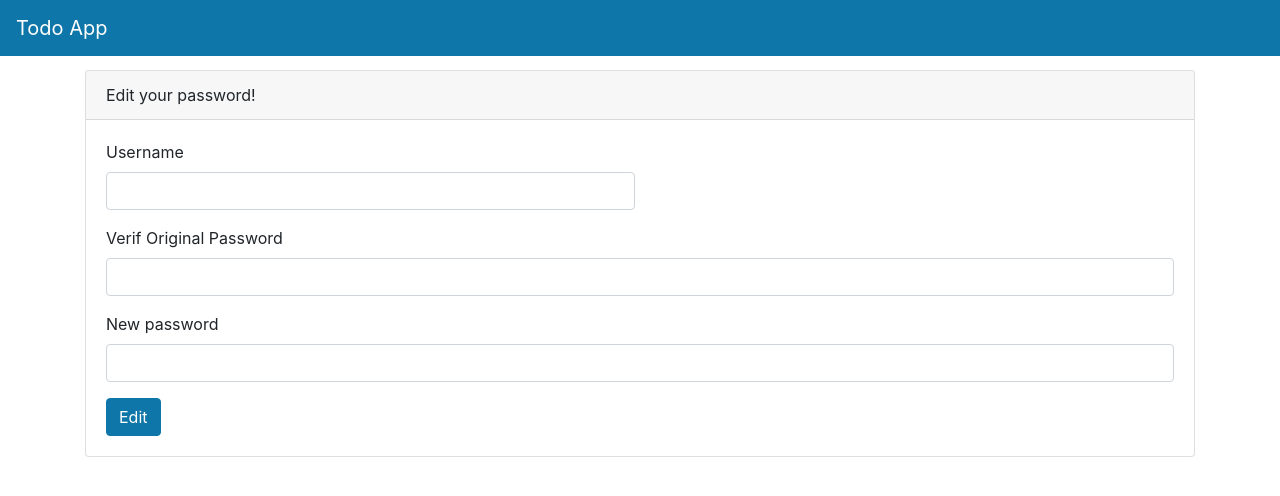
After one commit to meet0208/FastAPI_Application, a FastAPI app: template Todos/templates/edit-user-password.html in a window 1280 px wide. The commit adds this page. Shown: the top 496 px of the page. Run offline with FastAPI, Linux system fonts and the light colour scheme; the template is opened without the code that fills it, so the values that code supplies are empty; some libraries are stand-ins or nearby versions.

Commit message:
Feat: new html file and some other minute changes.

```diff
--- a/Todos/Router/auth.py
+++ b/Todos/Router/auth.py
@@ -57,6 +57,7 @@ def render_login_page(request: Request):
 @router.get("/register-page")
 def render_register_page(request: Request):
     return templates.TemplateResponse("register.html", {"request": request})
+
 """
 Endpoints
 """
--- a/Todos/database.py
+++ b/Todos/database.py
@@ -12,14 +12,14 @@ This is used to connect database with local database which is sqlite3.
 """
 This crededbtials is to connect postgresql which is server based sql database.
 """
-# SQLALCHEMY_DATABASE_URL = 'postgresql://postgres:admin@localhost/TodoApplicationDatabase'
-# engine = create_engine(SQLALCHEMY_DATABASE_URL)
+SQLALCHEMY_DATABASE_URL = 'postgresql://postgres:admin@localhost/TodoApplicationDatabase'
+engine = create_engine(SQLALCHEMY_DATABASE_URL)
 
 """
 This crededbtials is to connect postgresql on render as Paas(project as a service).
 """
-SQLALCHEMY_DATABASE_URL = 'postgresql://todoapplicationdatabase_99sq_user:yvpq5ff30UnWhk9ic0uHBEkffpFDqjNn@dpg-d0hcmkidbo4c73dld8u0-a.oregon-postgres.render.com/todoapplicationdatabase_99sq'
-engine = create_engine(SQLALCHEMY_DATABASE_URL)
+# SQLALCHEMY_DATABASE_URL = 'postgresql://todoapplicationdatabase_99sq_user:yvpq5ff30UnWhk9ic0uHBEkffpFDqjNn@dpg-d0hcmkidbo4c73dld8u0-a.oregon-postgres.render.com/todoapplicationdatabase_99sq'
+# engine = create_engine(SQLALCHEMY_DATABASE_URL)
 
 SessionLocal = sessionmaker(autocommit=False, autoflush=False, bind=engine)
 Base = declarative_base()
--- /dev/null
+++ b/Todos/templates/edit-user-password.html
@@ -0,0 +1,44 @@
+{% extends 'layout.html' %}
+
+{% block title %} TodoApp Edit Password {% endblock %}
+
+{% block content %}
+<div class="container">
+     <div class="card">
+         <div class="card-header">
+             Edit your password!
+         </div>
+         <div class="card-body">
+             {% if msg %}
+                 {% if msg == 'Password updated successfully' %}
+                 <div class="alert alert-success" role="alert">
+                     {{msg}}
+                 </div>
+                 {% else %}
+                 <div class="alert alert-danger" role="alert">
+                     {{msg}}
+                 </div>
+                {% endif %}
+             {% endif %}
+             <form method="POST" action="/user/edit-password">
+                 <div class="form-row">
+                     <div class="form-group col-md-6">
+                         <label>Username</label>
+                         <input type="text" class="form-control" name="username" required>
+                     </div>
+                 </div>
+                 <div class="form-group">
+                     <label>Verif Original Password</label>
+                     <input type="password" class="form-control" name="password" required>
+                 </div>
+                 <div class="form-group">
+                     <label>New password</label>
+                     <input type="password" class="form-control" name="password2" required>
+                 </div>
+                 <button type="submit" class="btn btn-primary">Edit</button>
+             </form>
+         </div>
+     </div>
+</div>
+
+{% endblock %}
--- a/Todos/templates/navbar.html
+++ b/Todos/templates/navbar.html
@@ -17,6 +17,11 @@
             <ul class="navbar-nav ml-auto">
                 {% if user %}
                 <li class="nav-item m-1">
+                    <a type="button" class="btn btn-outline-light" href="/user/edit-password">
+                        Edit Password
+                    </a>
+                </li>
+                <li class="nav-item m-1">
                     <a type="button" class="btn btn-outline-light text-white" onclick="logout()">Logout</a>
                 </li>
                 {% endif %}
```
Also changed, not shown: Todos/Router/users.py (+42 -2 lines).
